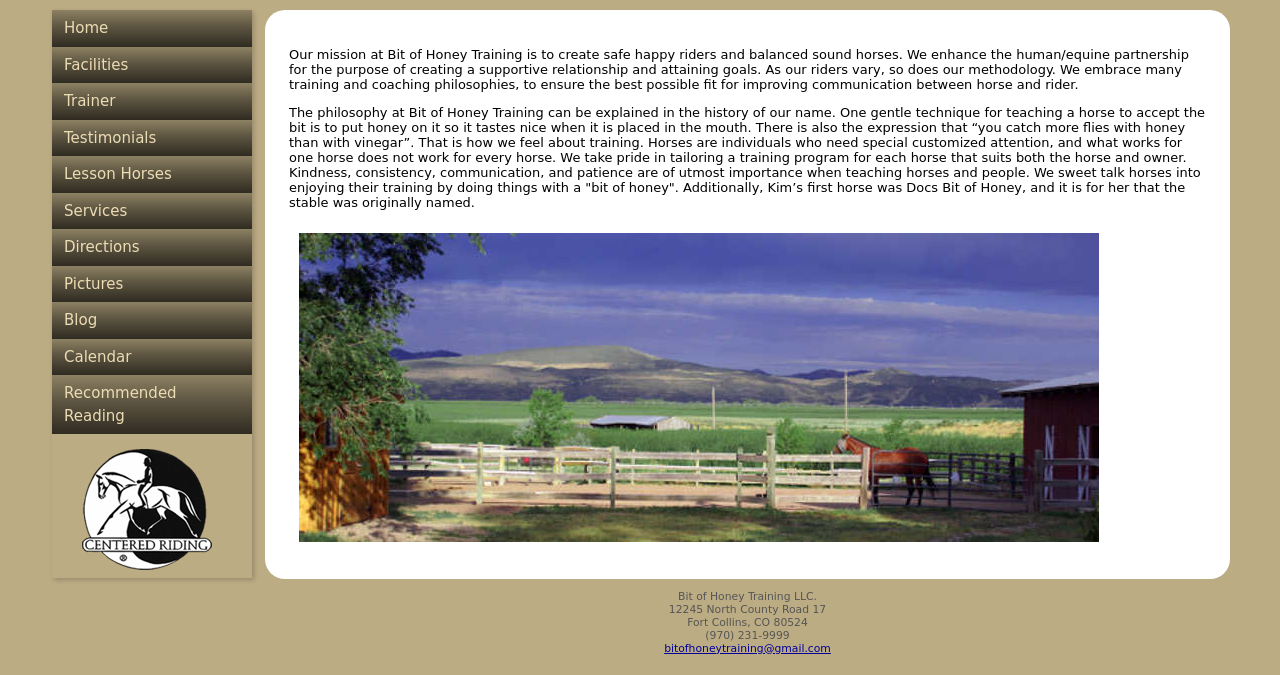
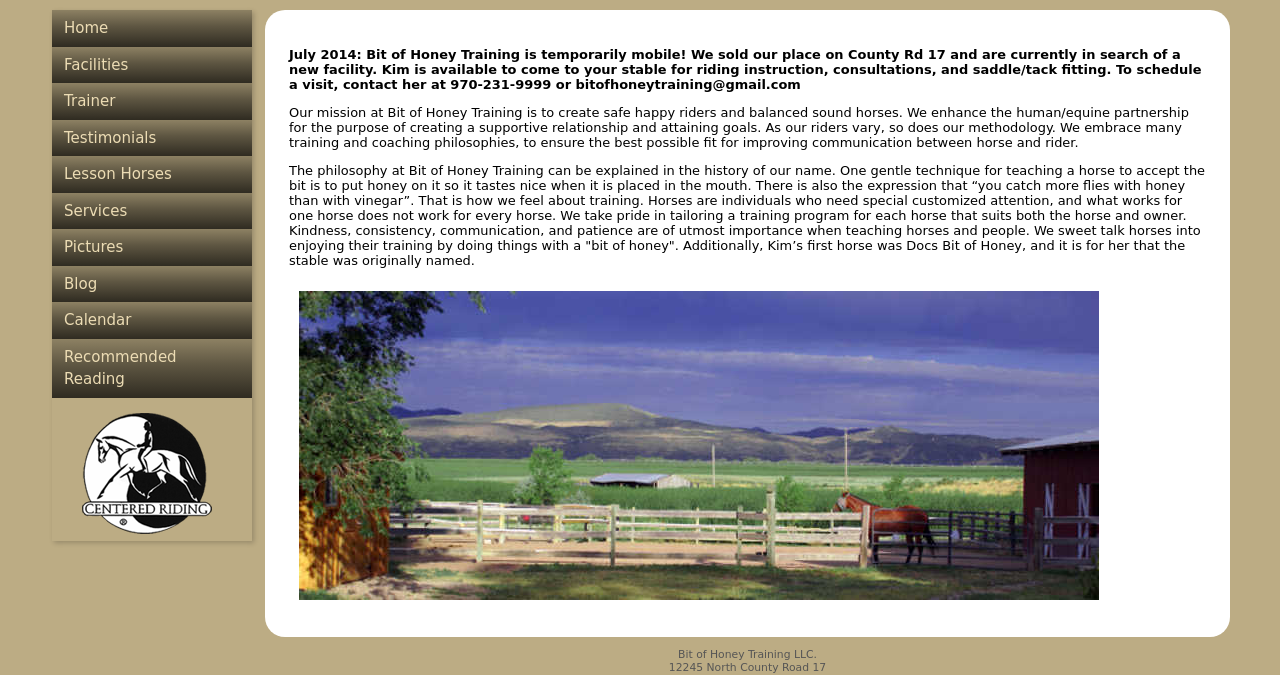
Before and after one commit to owenleonard/bitofhoneytraining, a Python web app: template templates/bitofhoney/index.html in a window 1280 px wide. Shown: the part 161-836 px from the top of the page. Before the commit the page ends 815 px from the top, so only its background shows below. Run offline with Jinja, Linux system fonts and the light colour scheme; the template is opened without the code that fills it, so the values that code supplies are empty; style sheets or scripts are compiled from the project's sources; some libraries are stand-ins or nearby versions.

Commit message:
temporary update, hide directions page

```diff
--- a/templates/bitofhoney/base.html
+++ b/templates/bitofhoney/base.html
@@ -48,7 +48,7 @@
 							<li><a href="services">Other Services</a></li>
 						</ul>
 					</li>
-					<li><a href="directions">Directions</a></li>
+					{# <li><a href="directions">Directions</a></li> #}
 					<li><a href="pictures">Pictures</a></li>
 					<li><a href="http://bitofhoneytraining.blogspot.com">Blog</a></li>
 					<li><a href="calendar">Calendar</a></li>
--- a/templates/bitofhoney/index.html
+++ b/templates/bitofhoney/index.html
@@ -4,6 +4,9 @@
 {% block content %}
 <article>
 <div class="article">
+	<p><strong>
+		July 2014:  Bit of Honey Training is temporarily mobile!  We sold our place on County Rd 17 and are currently in search of a new facility.  Kim is available to come to your stable for riding instruction, consultations, and saddle/tack fitting.  To schedule a visit, contact her at 970-231-9999 or bitofhoneytraining@gmail.com
+	</strong></p>
 	<p>
 		Our mission at Bit of Honey Training is to create safe happy riders and balanced sound horses. We enhance the human/equine
 		partnership for the purpose of creating a supportive relationship and attaining goals. As our riders vary, so does our methodology.
```
